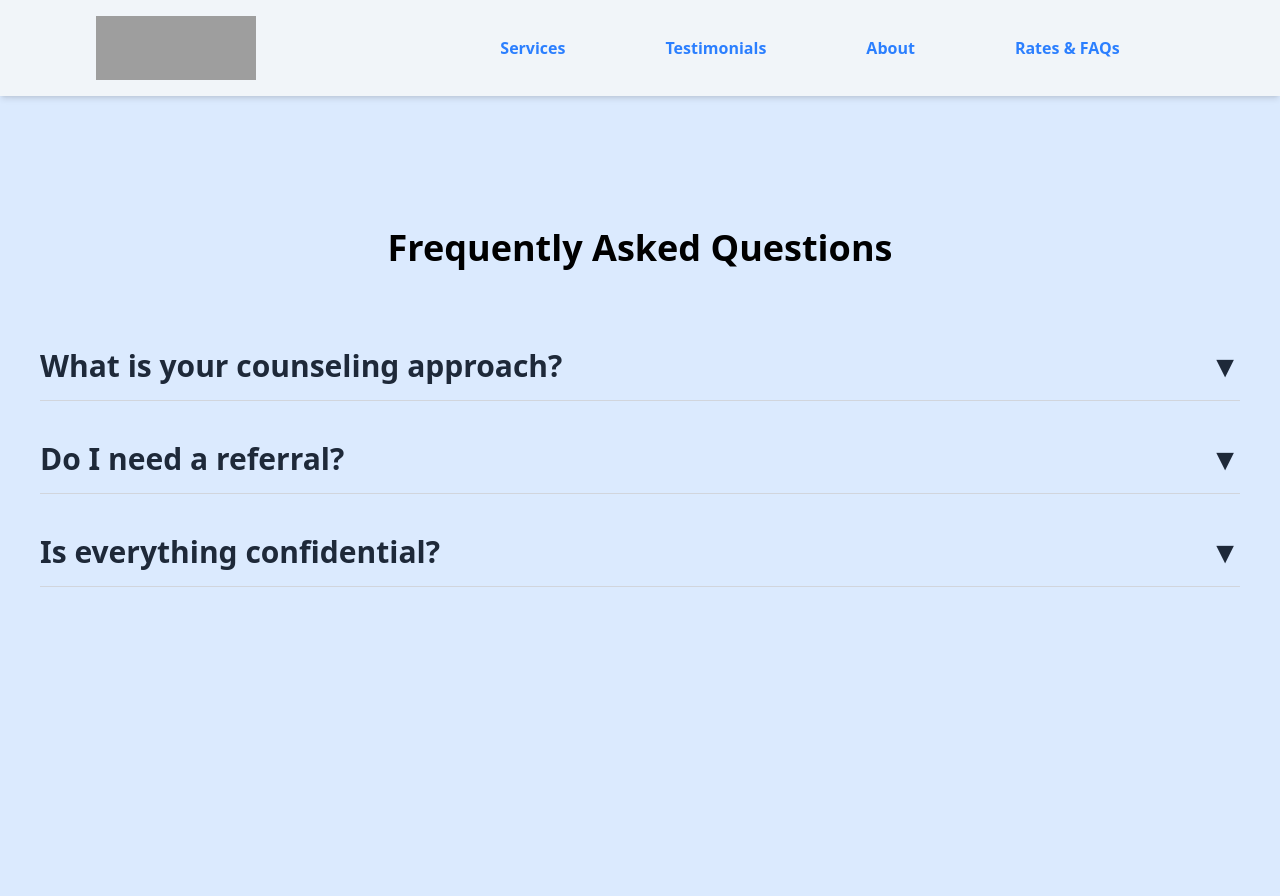
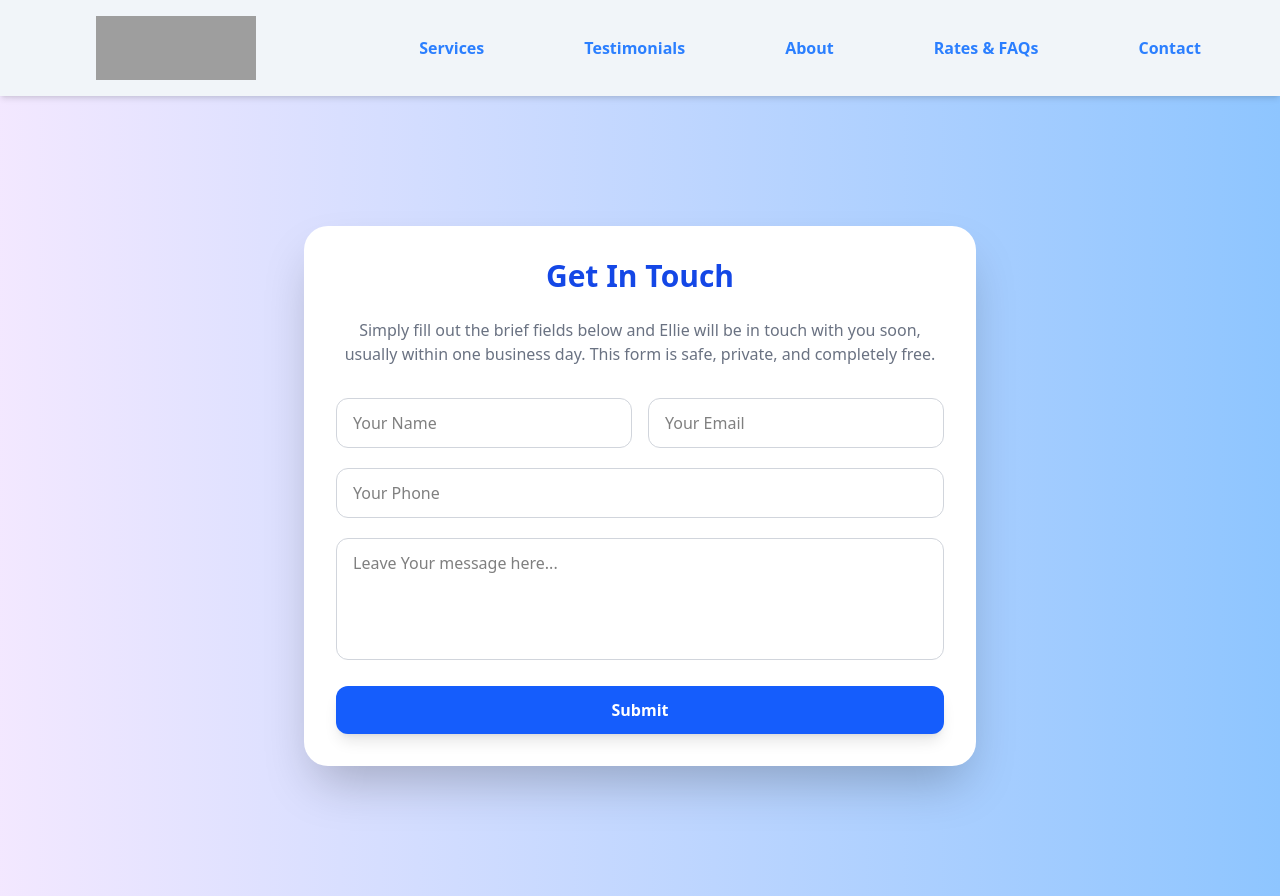
Before and after one commit to Ghanedrakumar/Therapist-Website, a React (Vite) app in the folder client/: page /contact in a window 1280 px wide. Built offline with nearby package versions, Linux system fonts and the light colour scheme; grey boxes are pictures that could not be loaded.

Commit message:
fontend complete

```diff
--- a/client/package.json
+++ b/client/package.json
@@ -11,9 +11,11 @@
   },
   "dependencies": {
     "@tailwindcss/vite": "^4.1.11",
+    "framer-motion": "^12.23.0",
     "lucide-react": "^0.525.0",
     "react": "^19.1.0",
     "react-dom": "^19.1.0",
+    "react-google-recaptcha": "^3.1.0",
     "react-router-dom": "^7.6.3",
     "react-scroll": "^1.9.3",
     "tailwindcss": "^4.1.11"
--- a/client/src/App.jsx
+++ b/client/src/App.jsx
@@ -2,22 +2,18 @@ import React from "react";
 import { BrowserRouter as Router, Routes, Route } from "react-router-dom";
 import Navbar from "./Components/Navbar";
 import Dashboard from "./Components/Dashboard";
-import About from "./Components/About";
 import Service from "./Components/Service";
-import Testimonials from "./Components/Testimonials";
-import Ratefacts from "./Components/Ratefacts";
-
+import Consultation from "./Components/Consultation";
+import Contact from "./Components/Contact";
 function App() {
   return (
     <Router>
       <Navbar />
       <Routes>
      <Route path="/" element={<Dashboard />} />
-      <Route path="/about" element={<About />} />
       <Route path="/service" element={<Service />} />
-      <Route path="/contact" element={<Ratefacts />} />
-      <Route path="/rates-faqs" element={<Ratefacts />} />
-      <Route path="/testimonials" element={<Testimonials />} />
+      <Route path="/contact" element={<Contact />} />
+      <Route path="/consultation" element={<Consultation />} />
       </Routes>
     </Router>
   );
--- /dev/null
+++ b/client/src/Components/Consultation.jsx
@@ -0,0 +1,115 @@
+import React, { useState } from 'react';
+import ReCAPTCHA from 'react-google-recaptcha';
+import About from './About';
+import Testimonial from './Testimonials';
+
+const Consultation = () => {
+  const [formData, setFormData] = useState({
+    name: '',
+    email: '',
+    phone: '',
+    message: '',
+  });
+
+  const [recaptchaValue, setRecaptchaValue] = useState(null);
+
+  const handleChange = (e) => {
+    setFormData({ ...formData, [e.target.name]: e.target.value });
+  };
+
+  const handleRecaptchaChange = (value) => {
+    setRecaptchaValue(value);
+  };
+
+  const handleSubmit = (e) => {
+    e.preventDefault();
+    if (!recaptchaValue) {
+      alert('Please verify that you are not a robot.');
+      return;
+    }
+    console.log('Form Submitted:', formData);
+    // You can send this data to your backend or email service here
+  };
+
+  return (
+<div>
+    <div className="flex justify-center items-center min-h-screen bg-purple-100 px-8 gap-10">
+        <About/>
+      <div className="bg-white p-8 rounded-2xl shadow-lg max-w-md w-full">
+        <h2 className="text-2xl font-semibold mb-6 text-center text-gray-800">
+          Free Consultation
+        </h2>
+        <form onSubmit={handleSubmit} className="space-y-4">
+          <input
+            type="text"
+            name="name"
+            placeholder="Your Name"
+            value={formData.name}
+            onChange={handleChange}
+            required
+            className="w-full px-4 py-2 border border-gray-300 rounded-xl focus:outline-none focus:ring-2 focus:ring-blue-400"
+          />
+          <input
+            type="email"
+            name="email"
+            placeholder="Your Email"
+            value={formData.email}
+            onChange={handleChange}
+            required
+            className="w-full px-4 py-2 border border-gray-300 rounded-xl focus:outline-none focus:ring-2 focus:ring-blue-400"
+          />
+          <input
+            type="tel"
+            name="phone"
+            placeholder="Your Phone"
+            value={formData.phone}
+            onChange={handleChange}
+            required
+            className="w-full px-4 py-2 border border-gray-300 rounded-xl focus:outline-none focus:ring-2 focus:ring-blue-400"
+          />
+          <textarea
+            name="message"
+            rows="4"
+            placeholder="How can I help you?"
+            value={formData.message}
+            onChange={handleChange}
+            required
+            className="w-full px-4 py-2 border border-gray-300 rounded-xl focus:outline-none focus:ring-2 focus:ring-blue-400 resize-none"
+          ></textarea>
+
+          <ReCAPTCHA
+            sitekey="YOUR_RECAPTCHA_SITE_KEY"
+            onChange={handleRecaptchaChange}
+
+          />
+
+          <button
+            type="submit"
+            className="w-full bg-blue-600 hover:bg-blue-700 text-white py-2 rounded-xl font-medium transition duration-300"
+          >
+            Submit
+          </button>
+        </form>
+      </div>
+
+    </div>
+<Testimonial/>
+
+<div className='bg-blue-100 p-10'>
+        <div className='text-center'>
+          <h2 className='text-3xl font-bold'>Get Started Today</h2>
+          <p className='mt-2'>Take the first step towards healing and growth.</p>
+        </div>
+      </div>
+
+      <footer className='bg-blue-200 p-10 text-center'>
+        <p className='text-sm'>© 2023 Ellie Shumaker, LCSW. All rights reserved.</p>
+        <p className='text-sm'>Privacy Policy | Terms of Service</p>
+      </footer>
+
+</div>
+
+  );
+};
+
+export default Consultation;
--- /dev/null
+++ b/client/src/Components/Contact.jsx
@@ -0,0 +1,101 @@
+import React, { useState } from "react";
+import { motion } from "framer-motion";
+
+const Contact = () => {
+  const [formData, setFormData] = useState({
+    name: "",
+    email: "",
+    phone: "",
+    message: "",
+  });
+
+  const handleChange = (e) => {
+    setFormData((prev) => ({
+      ...prev,
+      [e.target.name]: e.target.value,
+    }));
+  };
+
+  const handleSubmit = (e) => {
+    e.preventDefault();
+    alert("Form submitted successfully!");
+    // Backend call here...
+  };
+
+  return (
+    <div>
+
+    <div className="min-h-screen flex items-center gap-8 justify-center bg-gradient-to-r from-purple-100 to-blue-300 p-4">
+
+      <motion.div
+        className="bg-white rounded-3xl shadow-2xl w-full max-w-2xl p-8"
+        initial={{ opacity: 0, y: 80 }}
+        animate={{ opacity: 1, y: 0 }}
+        transition={{ duration: 0.7, ease: "easeOut" }}
+      >
+        <h2 className="text-3xl font-bold text-blue-700 text-center mb-6">
+          Get In Touch
+        </h2>
+        <p className="text-center text-gray-500 mb-8">
+         Simply fill out the brief fields below and Ellie will be in touch with you soon, usually within one business day. This form is safe, private, and completely free.
+        </p>
+        <form onSubmit={handleSubmit} className="space-y-5">
+          <div className="grid grid-cols-1 md:grid-cols-2 gap-4">
+            <input
+              type="text"
+              name="name"
+              placeholder="Your Name"
+              value={formData.name}
+              onChange={handleChange}
+              className="border border-gray-300 rounded-xl px-4 py-3 focus:ring-2 focus:ring-blue-400 outline-none"
+              required
+            />
+            <input
+              type="email"
+              name="email"
+              placeholder="Your Email"
+              value={formData.email}
+              onChange={handleChange}
+              className="border border-gray-300 rounded-xl px-4 py-3 focus:ring-2 focus:ring-blue-400 outline-none"
+              required
+            />
+          </div>
+          <input
+            type="tel"
+            name="phone"
+            placeholder="Your Phone"
+            value={formData.phone}
+            onChange={handleChange}
+            className="w-full border border-gray-300 rounded-xl px-4 py-3 focus:ring-2 focus:ring-blue-400 outline-none"
+            required
+          />
+          <textarea
+            name="message"
+            placeholder="Leave Your message here..."
+            rows={4}
+            value={formData.message}
+            onChange={handleChange}
+            className="w-full border border-gray-300 rounded-xl px-4 py-3 focus:ring-2 focus:ring-blue-400 outline-none resize-none"
+            required
+          ></textarea>
+
+          {/* Uncomment if you're using Google reCAPTCHA */}
+          {/* <ReCAPTCHA sitekey="YOUR_SITE_KEY" onChange={handleCaptchaChange} /> */}
+
+          <motion.button
+            type="submit"
+            whileHover={{ scale: 1.05 }}
+            whileTap={{ scale: 0.97 }}
+            className="w-full bg-blue-600 hover:bg-blue-700 text-white font-semibold py-3 rounded-xl shadow-lg transition"
+          >
+            Submit
+          </motion.button>
+        </form>
+      </motion.div>
+
+    </div>
+       </div>
+  );
+};
+
+export default Contact;
--- a/client/src/Components/Navbar.jsx
+++ b/client/src/Components/Navbar.jsx
@@ -1,6 +1,7 @@
 // components/Navbar.js
 import React from "react";
-import { Link, NavLink } from "react-router-dom";
+import {  NavLink } from "react-router-dom";
+import { Link } from "react-scroll";
 function Navbar() {
     return (
         <nav className=" p-4 bg-slate-100 shadow-md flex sticky top-0 z-50  wrap-break-word overflow-hidden">
@@ -15,24 +16,29 @@ function Navbar() {
             <div className="flex-grow flex items-center justify-center">
 
             <ul className=" flex ">
-                <li className=" ">
+                <li className="cursor-pointer ">
                     <NavLink to="/service"  smooth={true} duration={500} end className="text-blue-500 hover:text-blue-700 text-1xl font-bold ml-25 ">
                         Services
                     </NavLink>
                 </li>
-                <li className=" ">
-                    <NavLink to="/testimonials"  smooth={true} duration={500} end className="text-blue-500 hover:text-blue-700 text-1xl font-bold ml-25 ">
+                <li className="cursor-pointer ">
+                    <Link to="testimonials"  smooth={true} duration={500} end className="text-blue-500 hover:text-blue-700 text-1xl font-bold ml-25 ">
                         Testimonials
-                    </NavLink>
+                    </Link>
                 </li>
-                <li className="">
-                    <NavLink to="/about" smooth={true} duration={500} className="text-blue-500 hover:text-blue-700 text-1xl font-bold ml-25">
+                <li className="cursor-pointer">
+                    <Link to="about" smooth={true} duration={500} className="text-blue-500 hover:text-blue-700 text-1xl font-bold ml-25">
                         About
-                    </NavLink>
+                    </Link>
+                </li>
+                <li className="cursor-pointer">
+                    <Link to="ratefacts" smooth={true} duration={500} className="text-blue-500 hover:text-blue-700 text-1xl font-bold ml-25">
+                        Rates & FAQs
+                    </Link>
                 </li>
                 <li className="">
                     <NavLink to="/contact" smooth={true} duration={500} className="text-blue-500 hover:text-blue-700 text-1xl font-bold ml-25">
-                        Rates & FAQs
+                      Contact
                     </NavLink>
                 </li>
 
--- a/client/src/Components/Ratefacts.jsx
+++ b/client/src/Components/Ratefacts.jsx
@@ -2,16 +2,28 @@ import React, { useState } from 'react';
 
 const faqs = [
   {
-    question: "What is your counseling approach?",
-    answer: "We offer faith-based, professional counseling grounded in Christian values."
+    question: "What are your fees?",
+    answer: "My fees are $60 for individual, $90 for couple"
   },
   {
-    question: "Do I need a referral?",
-    answer: "No referral is needed. You can directly book an appointment with us."
+    question: "Do you take insurance?",
+    answer: "No, I do not take insurance directly. However, I can provide you with a billing sheet with the necessary facts and codes so you can file for out-of-network benefits with your insurance company."
   },
   {
-    question: "Is everything confidential?",
-    answer: "Yes, all sessions are strictly confidential as per legal and ethical guidelines."
+    question: "Do you provide online counseling?",
+    answer: "No, I do not provide online counseling."
+  },
+  {
+    question: "What are your office hours?",
+    answer: "My office hours are Monday through Thursday, 11:00 AM to 6:30 PM."
+  },
+  {
+    question: "What geographic areas do you serve?",
+    answer: "My practice is located in Richmond, VA, and I serve clients in Central Virginia."
+  },
+  {
+    question: "What services do you offer?",
+    answer: "I offer Individual Therapy and Couples Therapy. My practice focuses on areas such as Christian counseling, spiritual growth, deepening relationships, healing past wounds, and discovering your life's purpose."
   }
 ];
 
@@ -23,7 +35,7 @@ const Ratefacts = () => {
   };
 
   return (
-    <div className="w-full h-screen  px-10 py-8 bg-blue-100">
+    <div className="w-full h-screen  px-10 py-2 pb-10 bg-blue-100" id='ratefacts'>
       <h2 className="text-4xl font-bold text-center mb-20  wrap-word pt-25">Frequently Asked Questions</h2>
       <div className="space-y-10">
         {faqs.map((faq, index) => {
--- a/client/src/Components/Testimonials.jsx
+++ b/client/src/Components/Testimonials.jsx
@@ -3,6 +3,8 @@ import React from 'react'
 const Testimonials = () => {
     return (
         <div className='bg-blue-200 p-20'>
+            <section id='testimonials' className="max-w-7xl mx-auto px-4">
+
 
                 <div>
                     <p className="bg-amber-100 rounded-md p-2 text-sm font-medium mb-4 w-fit">
@@ -43,6 +45,7 @@ const Testimonials = () => {
 
 
                 </div>
+                </section>
         </div>
     )
 }
```
Also changed, not shown: client/src/Components/About.jsx (+4 -5 lines), client/src/Components/Dashboard.jsx (+26 -7 lines), client/src/Components/Service.jsx (+10 -0 lines), 1 other file (tests, documents, lock files or other folders). Lines whose indentation alone changed are shown as unchanged.
